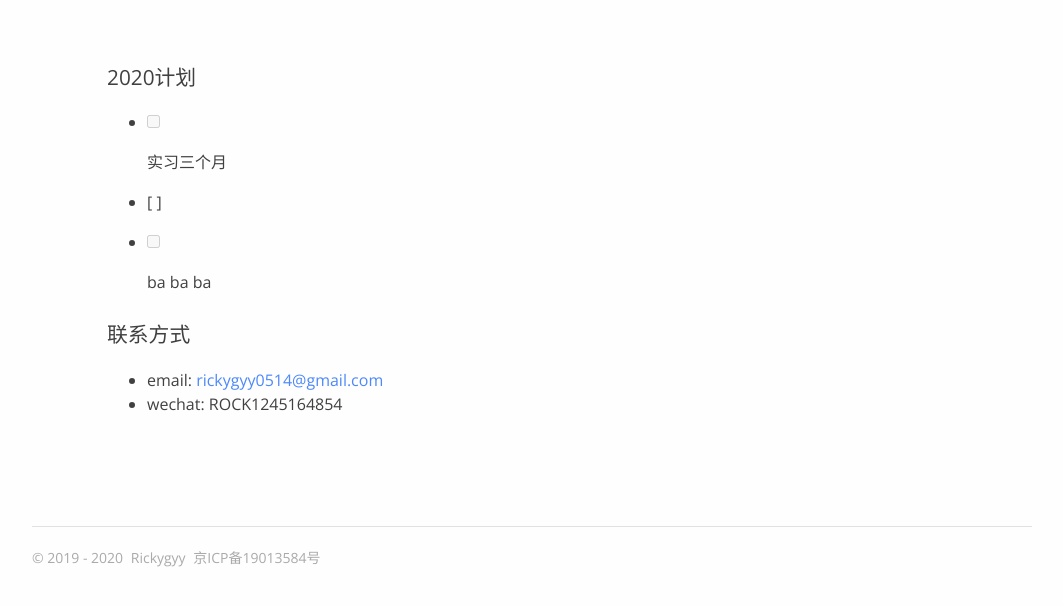
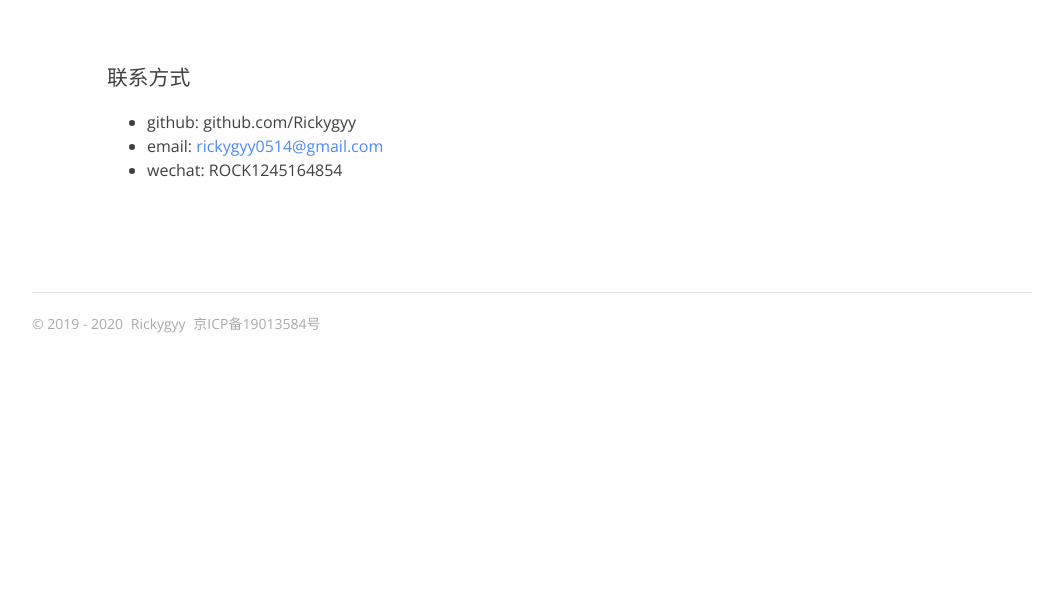
Before and after one commit to Rickygyy/Rickygyy.github.io, a plain HTML site: page about/index.html in a window 1280 px wide. Shown: the part 68-674 px from the top of the page, without its empty margins (108-1171 px from the left). Drawn offline with nearby package versions, Linux system fonts and the light colour scheme.

Commit message:
Site updated: 2020-04-01 11:12:10

```diff
--- a/about/index.html
+++ b/about/index.html
@@ -31,14 +31,14 @@
 <link rel="canonical" href="http://yoursite.com/about/"/>
 
 
-<meta name="description" content="2020计划  实习三个月  [ ]   ba ba ba   联系方式 email: rickygyy0514@gmail.com wechat: ROCK1245164854">
+<meta name="description" content="联系方式 github: github.com&#x2F;Rickygyy email: rickygyy0514@gmail.com wechat: ROCK1245164854">
 <meta property="og:type" content="website">
 <meta property="og:title" content="Ricky&#39;s Blog">
 <meta property="og:url" content="http:&#x2F;&#x2F;yoursite.com&#x2F;about&#x2F;index.html">
 <meta property="og:site_name" content="Ricky&#39;s Blog">
-<meta property="og:description" content="2020计划  实习三个月  [ ]   ba ba ba   联系方式 email: rickygyy0514@gmail.com wechat: ROCK1245164854">
+<meta property="og:description" content="联系方式 github: github.com&#x2F;Rickygyy email: rickygyy0514@gmail.com wechat: ROCK1245164854">
 <meta property="og:locale" content="zh-CN">
-<meta property="og:updated_time" content="2020-01-01T16:56:37.227Z">
+<meta property="og:updated_time" content="2020-04-01T03:11:45.896Z">
 <meta name="twitter:card" content="summary">
 
 
@@ -114,15 +114,8 @@
                 </h1>
             </header>
             <div class="post-content">
-                <h2 id="2020计划"><a href="#2020计划" class="headerlink" title="2020计划"></a>2020计划</h2><ul>
-<li><input disabled="" type="checkbox"> <p>实习三个月</p>
-</li>
-<li><p>[ ]</p>
-</li>
-<li><input disabled="" type="checkbox"> <p>ba ba ba</p>
-</li>
-</ul>
-<h2 id="联系方式"><a href="#联系方式" class="headerlink" title="联系方式"></a>联系方式</h2><ul>
+                <h2 id="联系方式"><a href="#联系方式" class="headerlink" title="联系方式"></a>联系方式</h2><ul>
+<li>github: github.com/Rickygyy</li>
 <li>email: <a href="mailto:rickygyy0514@gmail.com" target="_blank" rel="noopener">rickygyy0514@gmail.com</a></li>
 <li>wechat: ROCK1245164854</li>
 </ul>
```
